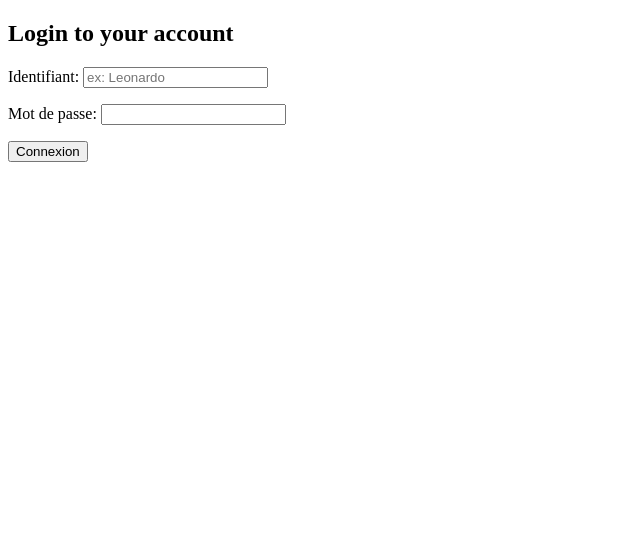
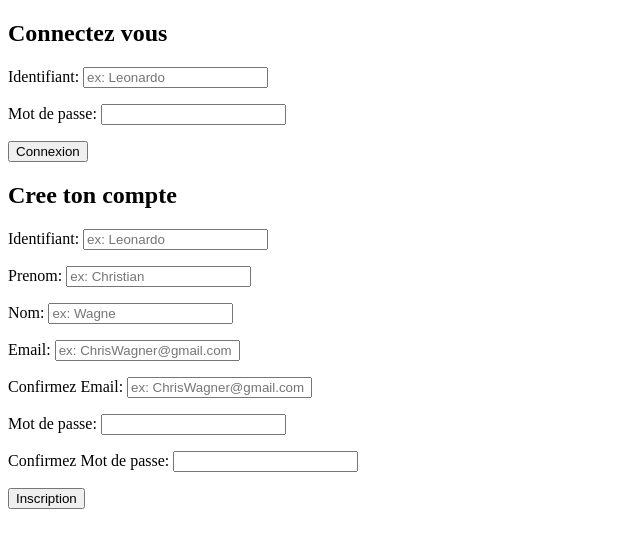
Before and after one commit to moses-lelo/spotifyClonePhp, a PHP site: page /register.php in a window 1280 px wide. Shown: the top 548 px of the page, without its empty margins (0-640 px from the left). Run offline with PHP 8.4, Linux system fonts and the light colour scheme.

Commit message:
formulaire modifié

```diff
--- a/register.php
+++ b/register.php
@@ -9,8 +9,8 @@
 <body>
 
     <div id="inputContainer">
-        <form method="POST" action="register.php" id="login">
-            <h2>Login to your account</h2>
+        <form method="POST" action="register.php" id="loginForm">
+            <h2>Connectez vous</h2>
             <p>
                 <label for="loginUsername">Identifiant: </label>
                 <input id="loginUsername" name="loginUsername" type="text" placeholder="ex: Leonardo" required>
@@ -23,6 +23,48 @@
             <button type="submit" name="loginButton">Connexion</button>
 
         </form>
+
+
+        <form method="POST" action="register.php" id="RegisterForm">
+            <h2>Cree ton compte</h2>
+            <p>
+                <label for="username">Identifiant: </label>
+                <input id="username" name="username" type="text" placeholder="ex: Leonardo" required>
+            </p>
+
+            <p>
+                <label for="firstName">Prenom: </label>
+                <input id="firstName" name="firstName" type="text" placeholder="ex: Christian" required>
+            </p>
+
+            <p>
+                <label for="lastName">Nom: </label>
+                <input id="lastName" name="lastName" type="text" placeholder="ex: Wagne" required>
+            </p>
+
+            <p>
+                <label for="email">Email: </label>
+                <input id="email" name="email" type="email" placeholder="ex: ChrisWagner@gmail.com" required>
+            </p>
+            <p>
+                <label for="email2">Confirmez Email: </label>
+                <input id="email2" name="email2" type="email" placeholder="ex: ChrisWagner@gmail.com" required>
+            </p>
+
+            <p>
+                <label for="password">Mot de passe: </label>
+                <input id="password" name="password" type="password" required>
+            </p>
+
+            <p>
+                <label for="password2">Confirmez Mot de passe: </label>
+                <input id="password2" name="password2" type="password" required>
+            </p>
+
+            <button type="submit" name="RegisterButton">Inscription</button>
+
+        </form>
+
     </div>
 
 </body>
```
